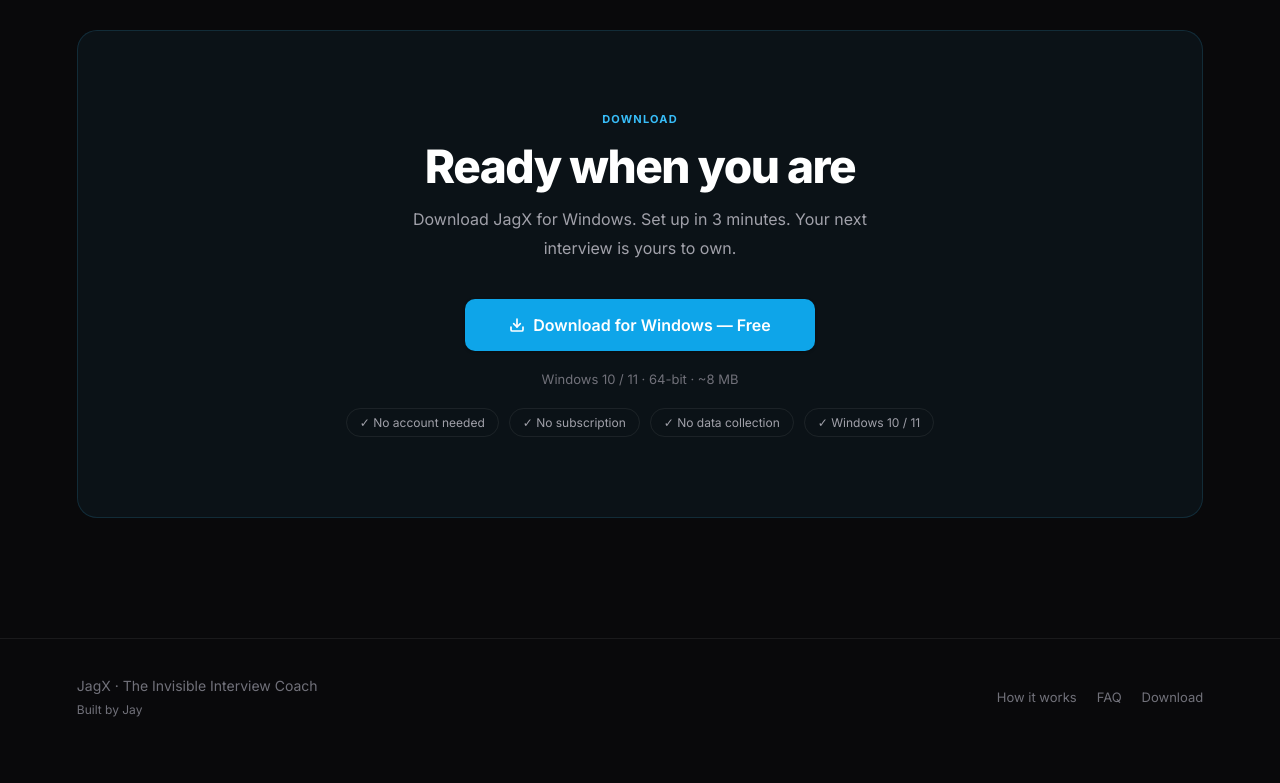
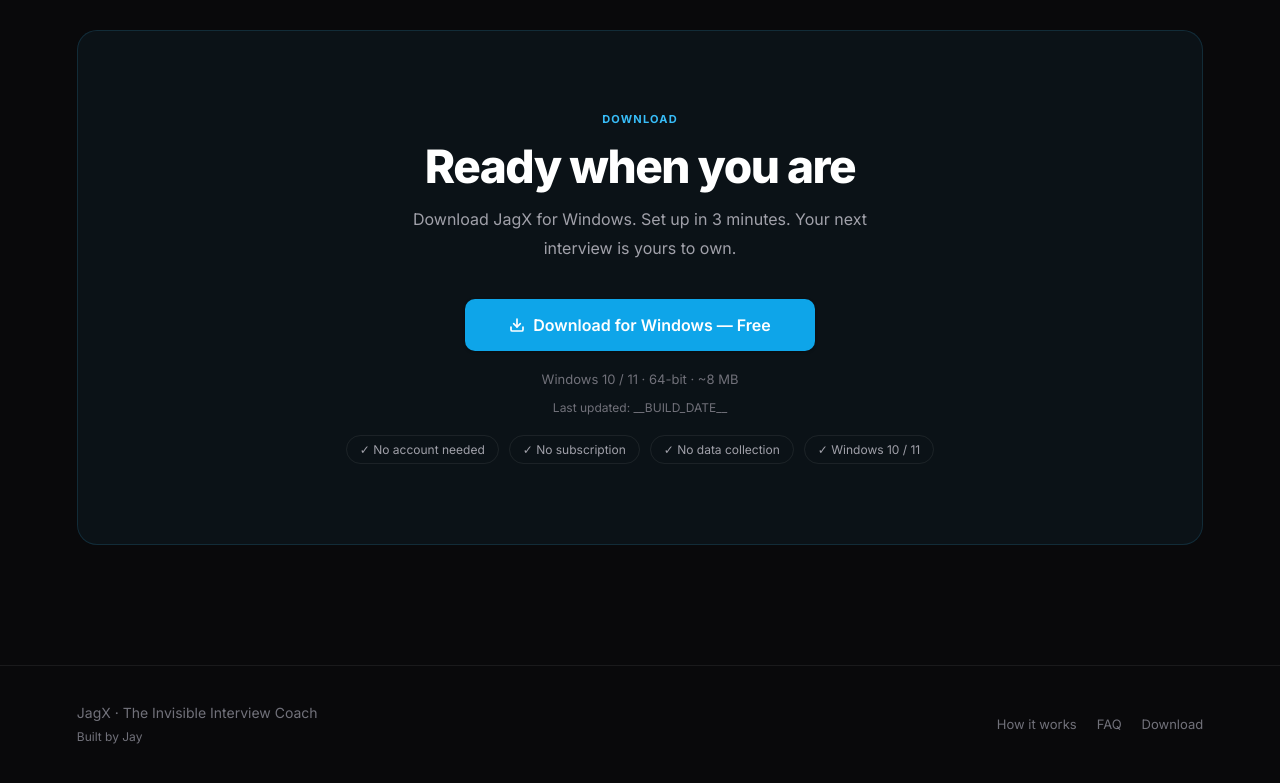
Before and after one commit to Myselfgitcone/ace-landing, a website: page index.html in a window 1280 px wide. Shown: the part 5458-6241 px from the top of the page. Before the commit the page ends 6213 px from the top, so only its background shows below. Drawn offline with Linux system fonts and the light colour scheme.

Commit message:
Add Last updated date below download button

```diff
--- a/index.html
+++ b/index.html
@@ -1000,6 +1000,7 @@
         Download for Windows &mdash; Free
       </button>
       <div class="dl-note">Windows 10 / 11 &middot; 64-bit &middot; ~8 MB</div>
+      <div style="margin-top:8px;font-size:12px;color:var(--mu)">Last updated: __BUILD_DATE__</div>
       <div class="dl-tags">
         <div class="dl-tag">&#10003; No account needed</div>
         <div class="dl-tag">&#10003; No subscription</div>
```
